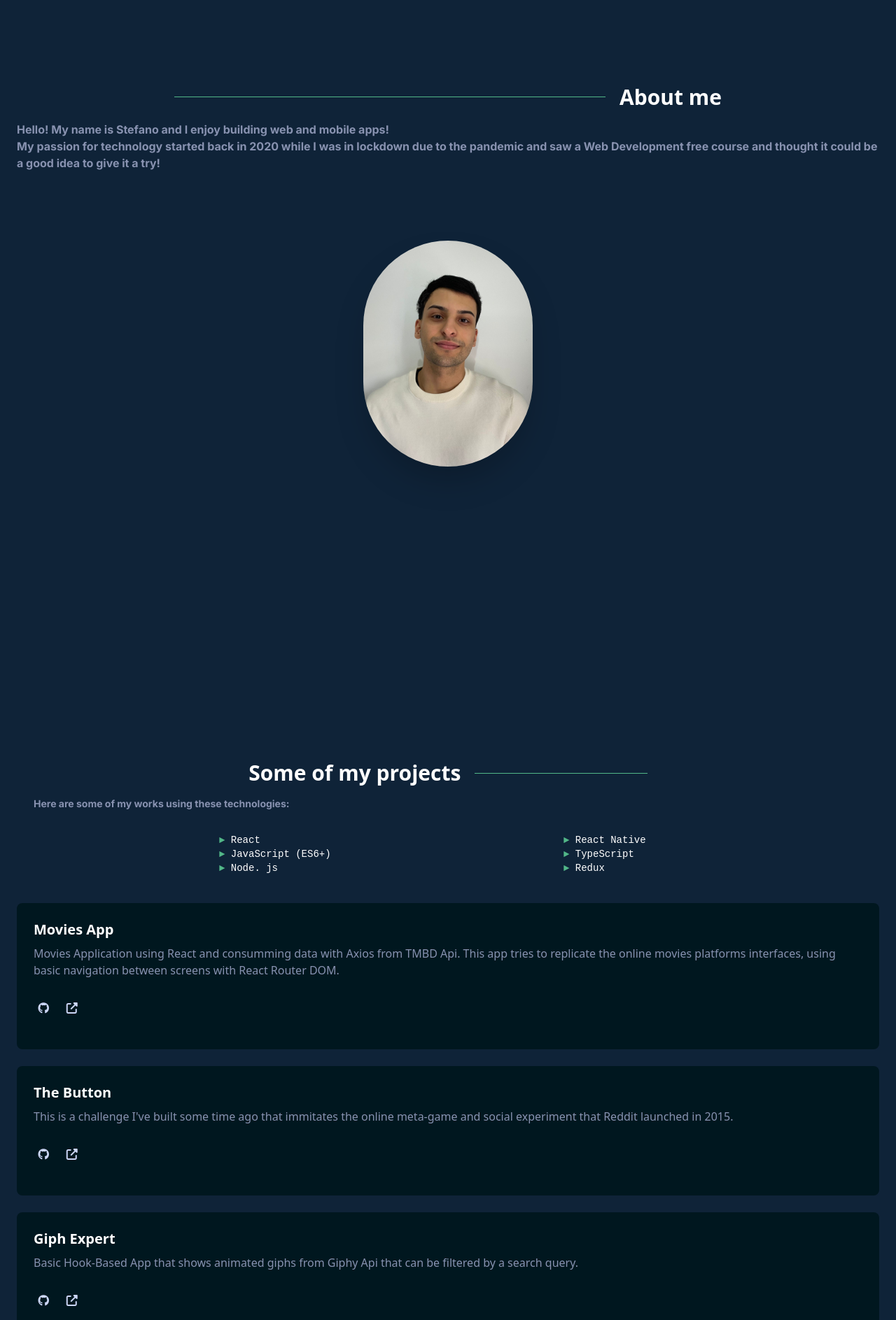
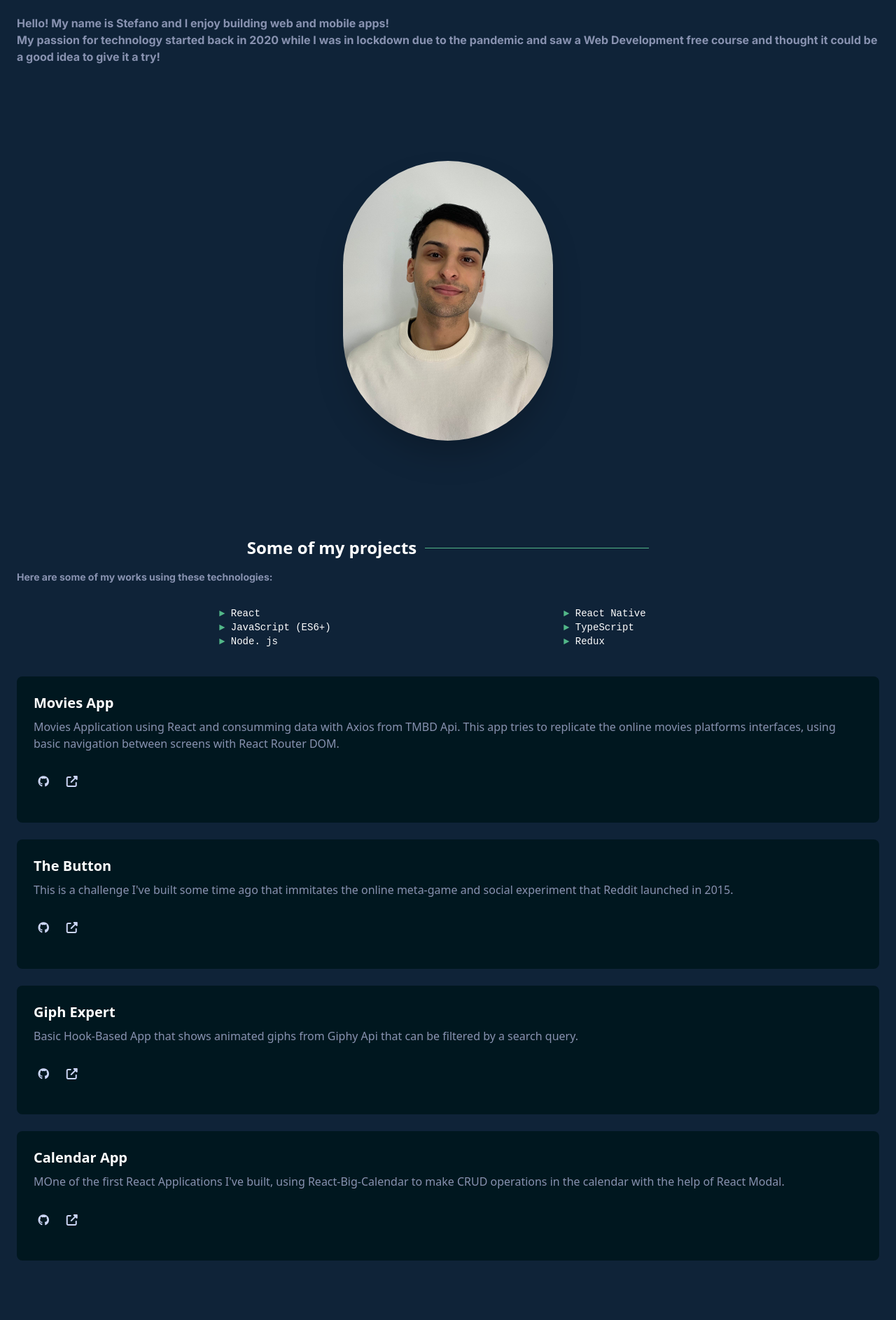
Before and after one commit to StefanoCutri/portfolio, a React (Create React App) app: page / in a window 1280 px wide. Shown: the part 893-2780 px from the top of the page at 70% size. Built offline with nearby package versions, Linux system fonts and the light colour scheme.

Commit message:
Bugs fixed

```diff
--- a/src/components/About.js
+++ b/src/components/About.js
@@ -4,7 +4,7 @@ import me from "../assets/me.jpeg";
 export const About = () => {
   return (
     <div
-      className="flex flex-col items-start justify-evenly pt-[12%] info-container"
+      className="flex flex-col items-start justify-evenly info-container"
       id="about"
     >
       <div className="flex flex-col">
@@ -16,7 +16,7 @@ export const About = () => {
               width: "50%",
             }}
           ></div>
-          <h2 className="font-bold text-3xl">About me</h2>
+          <h2 className="font-bold text-2 xl">About me</h2>
         </div>
         <div className="flex justify-start pl-6">
           <p className="text-[#8892b0] text-md pr-5">
--- a/src/components/Experience.js
+++ b/src/components/Experience.js
@@ -1,21 +1,27 @@
 import React from "react";
+import works from '../data/work.json';
+import { WorkCard } from "./WorkCard";
 
 export const Experience = () => {
   return (
-    <div className="info-container mt-[70%]" id="experience">
-      <div className="flex flex-row items-center justify-center px-4 mb-3">
+    <div className="info-container" id="experience">
+      <div className="flex flex-row items-center justify-center mb-3">
+      <h2 className="font-bold text-2xl">Where I've worked</h2>
         <div
-          className="bg-[#52b788] h-1 mr-5"
+          className="bg-[#52b788] h-1 ml-5"
           style={{
             height: 0.5,
-            width: "30%",
+            width: "35%"
           }}
         ></div>
-        <h2 className="font-bold text-3xl">Where I've worked</h2>
+      </div>
         <div>
-
+        {
+          works.map((work)=> (
+            <WorkCard />
+          ))
+        }
         </div>
-      </div>
     </div>
   );
 };
--- a/src/components/Skills.js
+++ b/src/components/Skills.js
@@ -6,20 +6,19 @@ import "../styles/skills.css";
 
 export const Skills = () => {
   return (
-    <div id="skills" className="info-container pb-4 mt-[25%]">
-      <div>
-        <div className="flex flex-row items-center justify-center px-4 mb-3">
-          <h2 className="text-3xl font-bold mr-5 ">Some of my projects</h2>
+    <div id="skills" className="pb-20">
+        <div className="flex flex-row items-center justify-center mb-3">
+          <h2 className="text-2xl font-bold">Some of my projects</h2>
           <div
-            className="bg-[#52b788]"
+            className="bg-[#52b788] ml-3"
             style={{
               height: 0.5,
-              width: "20%",
+              width: "25%",
             }}
           ></div>
         </div>
-        <div className="flex justify-start pl-12">
-          <p className="text-[#8892b0] text-sm pr-5">
+        <div className="flex justify-start px-4">
+          <p className="text-[#8892b0] text-sm">
             Here are some of my works using these technologies:
             <br />
           </p>
@@ -32,7 +31,6 @@ export const Skills = () => {
           <li className="text-sm tech-item text-white"> Node. js</li>
           <li className="text-sm tech-item text-white"> Redux</li>
         </ul>
-      </div>
       <div className="cards-container">
       {
         projects.map((project)=>(
--- /dev/null
+++ b/src/components/WorkCard.js
@@ -0,0 +1,7 @@
+import React from 'react'
+
+export const WorkCard = () => {
+  return (
+    <div className='text-red-500'>WorkCard</div>
+  )
+}
--- a/src/styles/skills.css
+++ b/src/styles/skills.css
@@ -28,3 +28,7 @@
 .project-link:hover i{
   color: var(--main-text-color) !important;
 }
+
+/* .cards-container{
+  padding-bottom: 50%;
+} */
```
